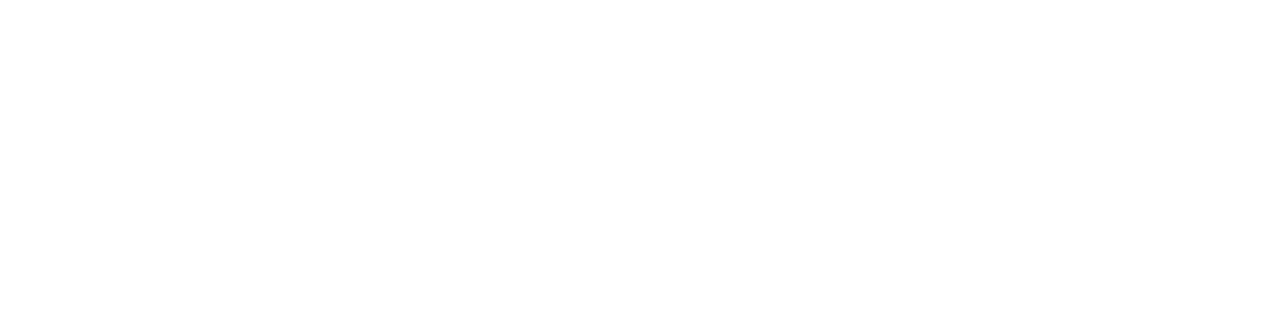
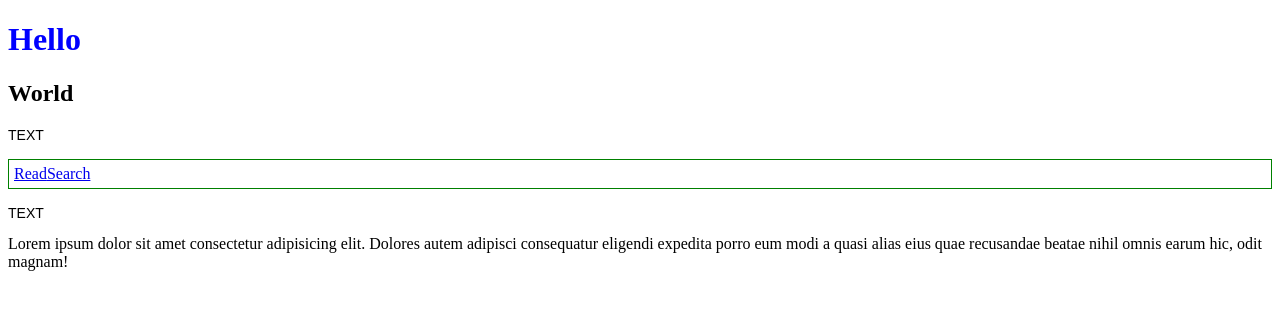
Before and after one commit to EricRivera-Snow/DOM-lesson, a plain HTML site: page index.html in a window 1280 px wide. Drawn offline with Linux system fonts and the light colour scheme.

Commit message:
completed lesson

```diff
--- a/index.html
+++ b/index.html
@@ -1,11 +1,22 @@
 <!DOCTYPE html>
 <html lang="en">
-<head>
-    <meta charset="UTF-8">
-    <meta name="viewport" content="width=device-width, initial-scale=1.0">
+  <head>
+    <meta charset="UTF-8" />
+    <meta name="viewport" content="width=device-width, initial-scale=1.0" />
     <title>Document</title>
-</head>
-<body>
-
-</body>
+    <link rel="stylesheet" href="./styles.css" />
+  </head>
+  <body>
+    <h1 class="blue">Hello</h1>
+    <h2></h2>
+    <p class="demo-class">TEXT</p>
+    <p id="anchor-home"></p>
+    <p class="demo-class">TEXT</p>
+    <section class="demo-class">
+      Lorem ipsum dolor sit amet consectetur adipisicing elit. Dolores autem
+      adipisci consequatur eligendi expedita porro eum modi a quasi alias eius
+      quae recusandae beatae nihil omnis earum hic, odit magnam!
+    </section>
+    <script src="./script.js"></script>
+  </body>
 </html>
--- /dev/null
+++ b/script.js
@@ -0,0 +1,30 @@
+const heading = document.querySelector("h1");
+const headingTwo = document.querySelector("h2");
+const paragraphs = Array.from(document.querySelectorAll("p"));
+const demoParagraphs = document.querySelectorAll("p.demo-class");
+const anchorHome = document.querySelector("#anchor-home");
+console.log(demoParagraphs);
+console.log(paragraphs);
+// paragraphs.forEach((para) => para.classList.add("body-text"));
+demoParagraphs.forEach((para) => para.classList.add("body-text"));
+
+// console.log(heading);
+// heading.classList.add("blue");
+// heading.style.color = "green";
+// heading.style.fontSize = "70px";
+headingTwo.innerText = "World";
+heading.classList.add("blue");
+
+const newAnchor = document.createElement("a");
+
+const newAnchorTwo = document.createElement("a");
+
+newAnchorTwo.innerText = "Read";
+newAnchorTwo.setAttribute("href", "https://www.wikipedia.com");
+// console.log(newAnchor);
+anchorHome.appendChild(newAnchorTwo);
+
+newAnchor.innerText = "Search";
+newAnchor.setAttribute("href", "https://www.google.com");
+console.log(newAnchor);
+anchorHome.appendChild(newAnchor);
--- /dev/null
+++ b/styles.css
@@ -0,0 +1,22 @@
+h1 {
+  color: red;
+}
+
+.blue {
+  color: blue;
+}
+
+.green {
+  color: green;
+}
+
+.body-text {
+  font-family: Arial, Helvetica, sans-serif;
+  color: black;
+  font-size: 14px;
+}
+
+#anchor-home {
+  border: 1px solid green;
+  padding: 5px;
+}
```
Also changed, not shown: index.js (deleted).
